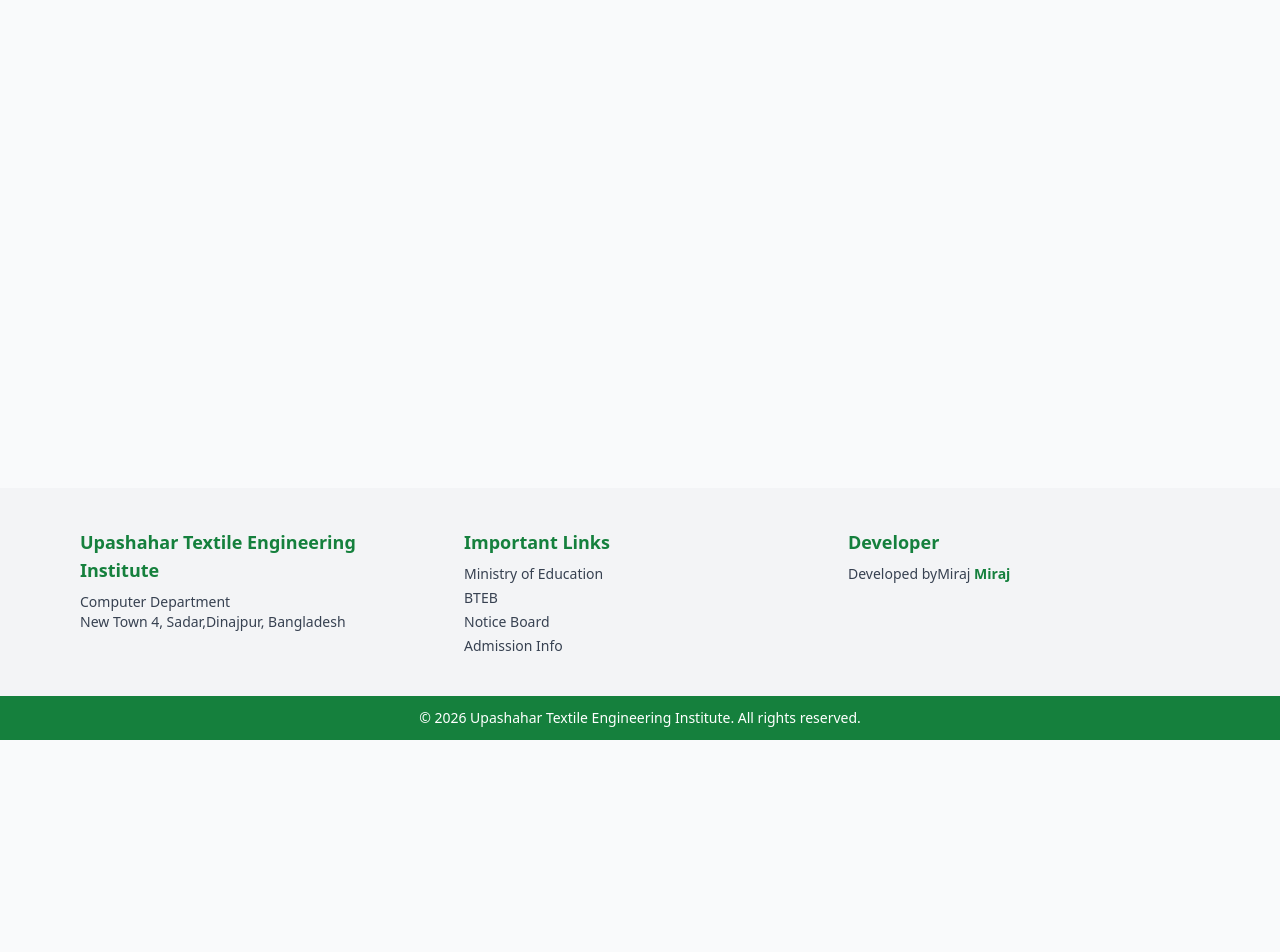
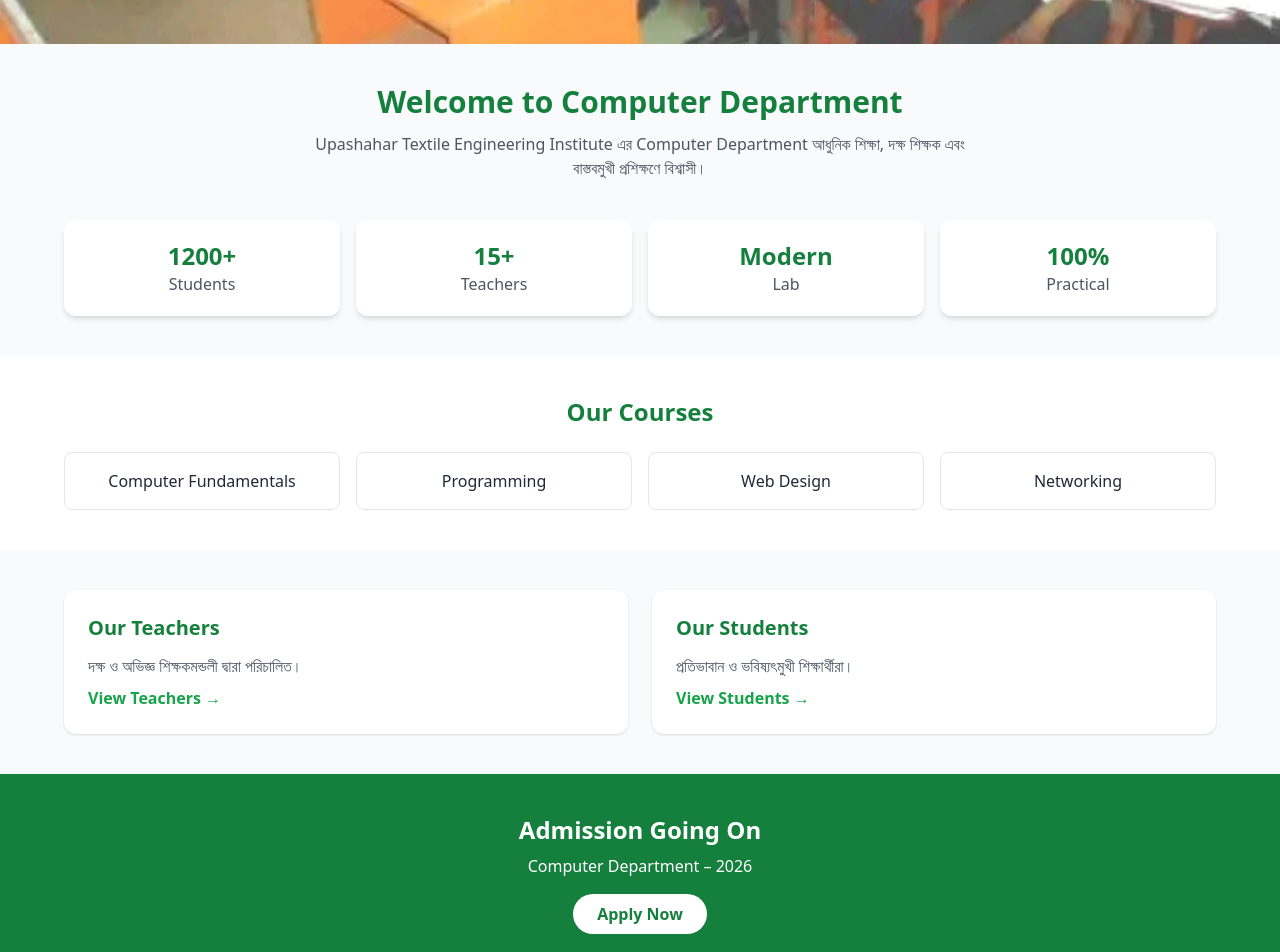
Before and after one commit to Mijanurrmiraj/utei.cst, a Next.js app: page / in a window 1280 px wide. Shown: the part 500-1452 px from the top of the page. Before the commit the page ends 1240 px from the top, so only its background shows below. Built offline with nearby package versions, Linux system fonts and the light colour scheme.

Commit message:
Update page.js

```diff
--- a/app/page.js
+++ b/app/page.js
@@ -1,12 +1,97 @@
-export default function Home() {
+import HomeSlider from "@/components/HomeSlider";
+
+export default function HomePage() {
   return (
-    <section className="text-center py-20">
-      <h1 className="text-4xl font-bold text-green-700">
-        Welcome to Computer Department
-      </h1>
-      <p className="mt-4">
-        Upashahar Textile Engineering Institute, Dinajpur
-      </p>
-    </section>
+    <main className="bg-gray-50">
+      {/* Slider */}
+      <HomeSlider />
+
+      {/* Welcome Section */}
+      <section className="text-center py-10 px-4">
+        <h2 className="text-2xl md:text-3xl font-bold text-green-700">
+          Welcome to Computer Department
+        </h2>
+        <p className="mt-3 text-gray-600 max-w-2xl mx-auto">
+          Upashahar Textile Engineering Institute এর Computer Department
+          আধুনিক শিক্ষা, দক্ষ শিক্ষক এবং বাস্তবমুখী প্রশিক্ষণে বিশ্বাসী।
+        </p>
+      </section>
+
+      {/* Info Cards */}
+      <section className="grid grid-cols-2 md:grid-cols-4 gap-4 px-4 md:px-16 pb-10">
+        {[
+          ["1200+", "Students"],
+          ["15+", "Teachers"],
+          ["Modern", "Lab"],
+          ["100%", "Practical"],
+        ].map(([num, title], i) => (
+          <div
+            key={i}
+            className="bg-white rounded-xl shadow-md p-5 text-center"
+          >
+            <h3 className="text-2xl font-bold text-green-700">{num}</h3>
+            <p className="text-gray-600">{title}</p>
+          </div>
+        ))}
+      </section>
+
+      {/* Courses Preview */}
+      <section className="bg-white py-10">
+        <h2 className="text-center text-2xl font-bold text-green-700 mb-6">
+          Our Courses
+        </h2>
+        <div className="grid grid-cols-2 md:grid-cols-4 gap-4 px-4 md:px-16">
+          {[
+            "Computer Fundamentals",
+            "Programming",
+            "Web Design",
+            "Networking",
+          ].map((course, i) => (
+            <div
+              key={i}
+              className="border rounded-lg p-4 text-center hover:bg-green-50"
+            >
+              {course}
+            </div>
+          ))}
+        </div>
+      </section>
+
+      {/* Teachers & Students */}
+      <section className="py-10 px-4 md:px-16 grid md:grid-cols-2 gap-6">
+        <div className="bg-white p-6 rounded-xl shadow">
+          <h3 className="text-xl font-bold text-green-700 mb-3">
+            Our Teachers
+          </h3>
+          <p className="text-gray-600">
+            দক্ষ ও অভিজ্ঞ শিক্ষকমন্ডলী দ্বারা পরিচালিত।
+          </p>
+          <a className="text-green-600 font-semibold mt-2 inline-block">
+            View Teachers →
+          </a>
+        </div>
+
+        <div className="bg-white p-6 rounded-xl shadow">
+          <h3 className="text-xl font-bold text-green-700 mb-3">
+            Our Students
+          </h3>
+          <p className="text-gray-600">
+            প্রতিভাবান ও ভবিষ্যৎমুখী শিক্ষার্থীরা।
+          </p>
+          <a className="text-green-600 font-semibold mt-2 inline-block">
+            View Students →
+          </a>
+        </div>
+      </section>
+
+      {/* Notice & Admission */}
+      <section className="bg-green-700 text-white py-10 text-center">
+        <h2 className="text-2xl font-bold">Admission Going On</h2>
+        <p className="mt-2">Computer Department – 2026</p>
+        <button className="mt-4 bg-white text-green-700 px-6 py-2 rounded-full font-semibold">
+          Apply Now
+        </button>
+      </section>
+    </main>
   );
 }
```
